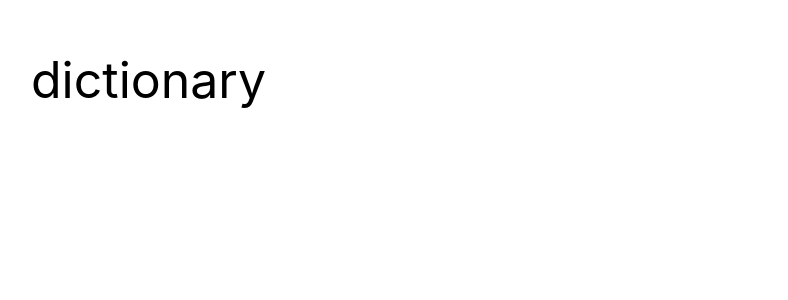
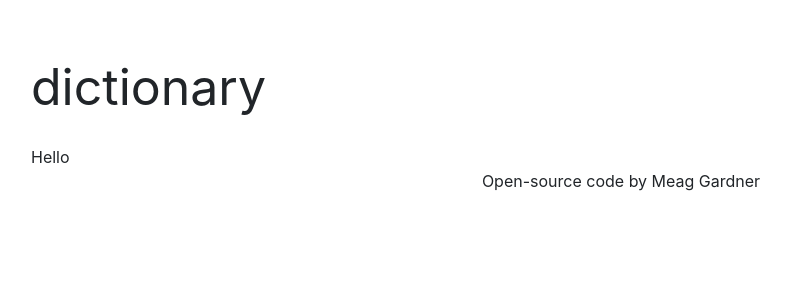
Before and after one commit to meageliz/suave-dictionary-app, a React (Create React App) app: page / in a window 1280 px wide. Shown: the top 300 px of the page, without its empty margins (19-807 px from the left). Built offline with nearby package versions, Linux system fonts and the light colour scheme.

Commit message:
Added main and footer

```diff
--- a/public/index.html
+++ b/public/index.html
@@ -8,6 +8,12 @@
     <meta
       name="description"
       content="Web site created using create-react-app"
+    />
+    <link
+      rel="stylesheet"
+      href="https://cdn.jsdelivr.net/npm/bootstrap@5.1.3/dist/css/bootstrap.min.css"
+      integrity="sha384-1BmE4kWBq78iYhFldvKuhfTAU6auU8tT94WrHftjDbrCEXSU1oBoqyl2QvZ6jIW3"
+      crossorigin="anonymous"
     />
     <link rel="apple-touch-icon" href="%PUBLIC_URL%/logo192.png" />
     <!--
--- a/src/App.css
+++ b/src/App.css
@@ -2,3 +2,11 @@
   font-size: 50px;
   margin: 50px 0 0 50px;
 }
+
+.App main {
+  margin: 20px 0 0 50px;
+}
+
+.App footer {
+  text-align: center;
+}
--- a/src/App.js
+++ b/src/App.js
@@ -5,7 +5,10 @@ function App() {
   return (
     <div className="App">
       <header className="App-header">dictionary</header>
-      <Search />
+      <main>
+        <Search />
+      </main>
+      <footer>Open-source code by Meag Gardner</footer>
     </div>
   );
 }
--- a/src/Search.js
+++ b/src/Search.js
@@ -1,5 +1,6 @@
 import React from "react";
+import "./Search.css";
 
 export default function Search() {
-  return <div className="Search"></div>;
+  return <div className="Search">Hello</div>;
 }
```
Also changed, not shown: src/Search.css (added).
